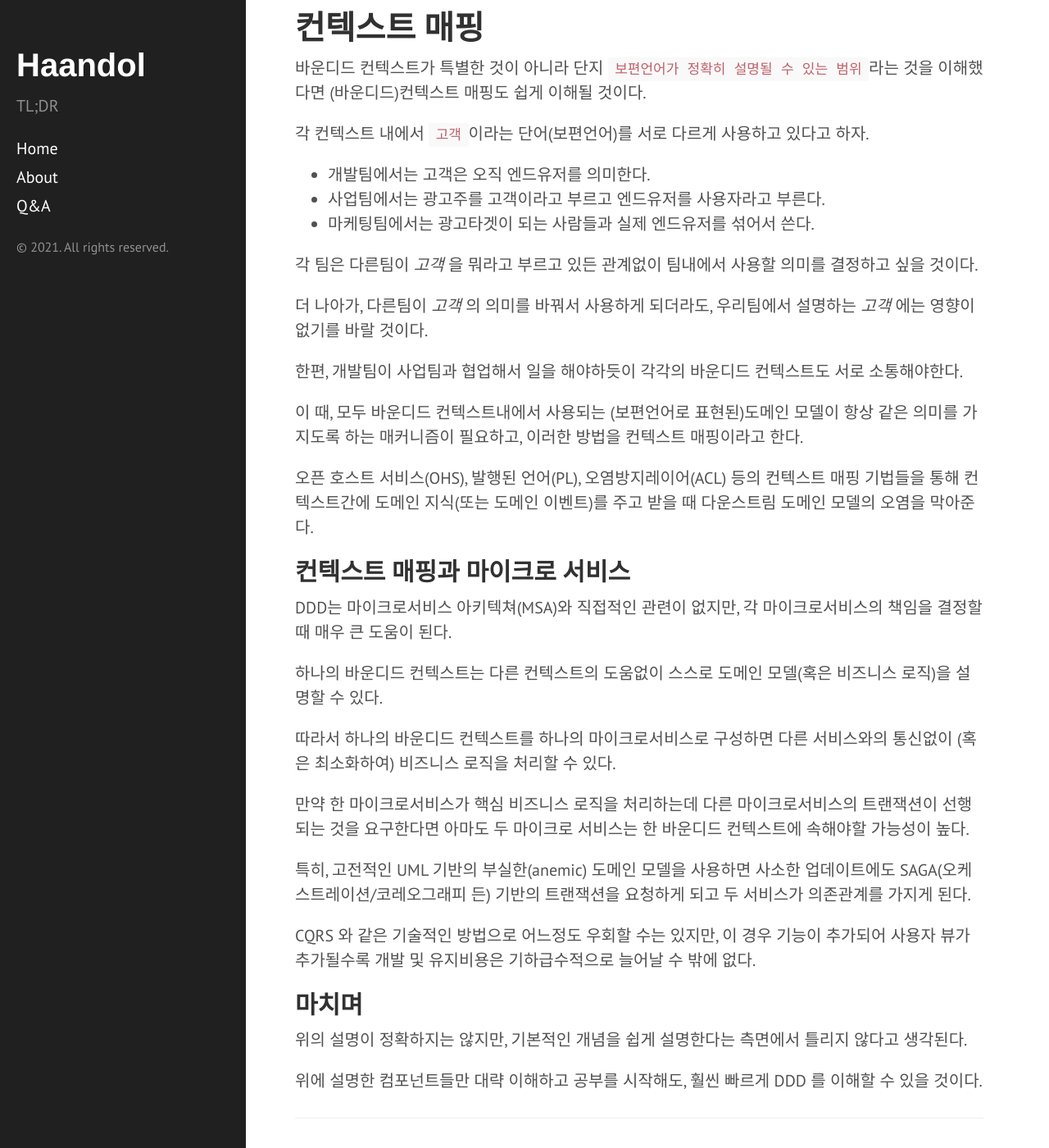
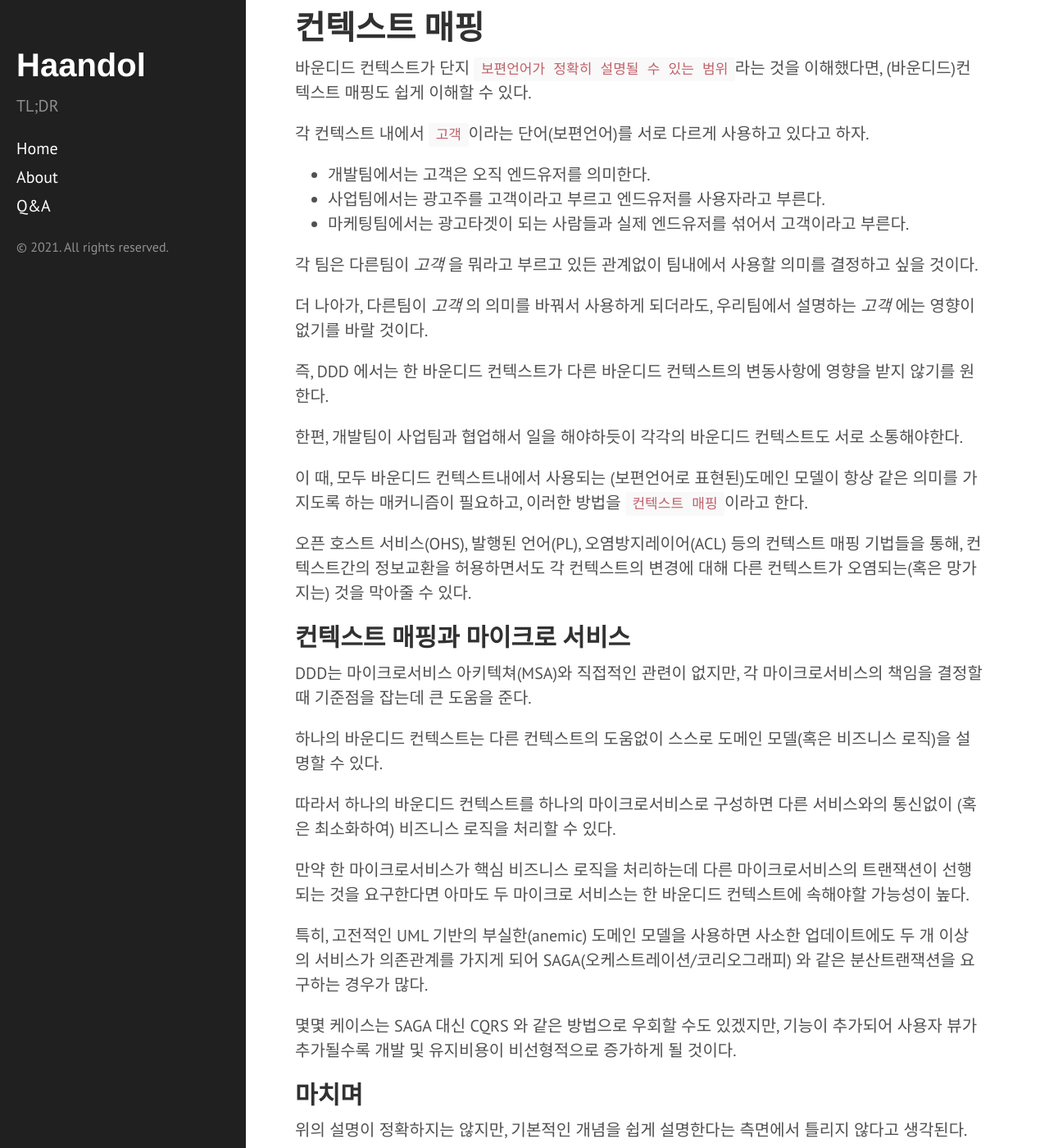
Before and after one commit to haandol/haandol.github.com, a Jekyll site: the page built from _posts/2021-10-11-thoughts-for-ddd-starters.md, in a window 1280 px wide and 1400 px high, scrolled down 3494 px. Shown: the whole window at 82% size. Built offline with Jekyll 4.4.1, drawn with Linux system fonts in a browser that asks for light colours; comment, search, counter and statistics services are not loaded; some of the changed text lies outside the part shown.

Commit message:
update ddd

```diff
--- a/_posts/2021-10-11-thoughts-for-ddd-starters.md
+++ b/_posts/2021-10-11-thoughts-for-ddd-starters.md
@@ -103,27 +103,29 @@ DDD 에서 `비즈니스 도메인 지식이 잘 반영된 코드` 를 다르게
 
 # 컨텍스트 매핑
 
-바운디드 컨텍스트가 특별한 것이 아니라 단지 `보편언어가 정확히 설명될 수 있는 범위`라는 것을 이해했다면 (바운디드)컨텍스트 매핑도 쉽게 이해될 것이다.
+바운디드 컨텍스트가 단지 `보편언어가 정확히 설명될 수 있는 범위`라는 것을 이해했다면, (바운디드)컨텍스트 매핑도 쉽게 이해할 수 있다.
 
 각 컨텍스트 내에서 `고객`이라는 단어(보편언어)를 서로 다르게 사용하고 있다고 하자.
 
 - 개발팀에서는 고객은 오직 엔드유저를 의미한다.
 - 사업팀에서는 광고주를 고객이라고 부르고 엔드유저를 사용자라고 부른다.
-- 마케팅팀에서는 광고타겟이 되는 사람들과 실제 엔드유저를 섞어서 쓴다.
+- 마케팅팀에서는 광고타겟이 되는 사람들과 실제 엔드유저를 섞어서 고객이라고 부른다.
 
 각 팀은 다른팀이 *고객* 을 뭐라고 부르고 있든 관계없이 팀내에서 사용할 의미를 결정하고 싶을 것이다.
 
 더 나아가, 다른팀이 *고객* 의 의미를 바꿔서 사용하게 되더라도, 우리팀에서 설명하는 *고객* 에는 영향이 없기를 바랄 것이다.
 
+즉, DDD 에서는 한 바운디드 컨텍스트가 다른 바운디드 컨텍스트의 변동사항에 영향을 받지 않기를 원한다.
+
 한편, 개발팀이 사업팀과 협업해서 일을 해야하듯이 각각의 바운디드 컨텍스트도 서로 소통해야한다.
 
-이 때, 모두 바운디드 컨텍스트내에서 사용되는 (보편언어로 표현된)도메인 모델이 항상 같은 의미를 가지도록 하는 매커니즘이 필요하고, 이러한 방법을 컨텍스트 매핑이라고 한다.
+이 때, 모두 바운디드 컨텍스트내에서 사용되는 (보편언어로 표현된)도메인 모델이 항상 같은 의미를 가지도록 하는 매커니즘이 필요하고, 이러한 방법을 `컨텍스트 매핑`이라고 한다.
 
-오픈 호스트 서비스(OHS), 발행된 언어(PL), 오염방지레이어(ACL) 등의 컨텍스트 매핑 기법들을 통해 컨텍스트간에 도메인 지식(또는 도메인 이벤트)를 주고 받을 때 다운스트림 도메인 모델의 오염을 막아준다.
+오픈 호스트 서비스(OHS), 발행된 언어(PL), 오염방지레이어(ACL) 등의 컨텍스트 매핑 기법들을 통해, 컨텍스트간의 정보교환을 허용하면서도 각 컨텍스트의 변경에 대해 다른 컨텍스트가 오염되는(혹은 망가지는) 것을 막아줄 수 있다.
 
 ## 컨텍스트 매핑과 마이크로 서비스
 
-DDD는 마이크로서비스 아키텍쳐(MSA)와 직접적인 관련이 없지만, 각 마이크로서비스의 책임을 결정할 때 매우 큰 도움이 된다.
+DDD는 마이크로서비스 아키텍쳐(MSA)와 직접적인 관련이 없지만, 각 마이크로서비스의 책임을 결정할 때 기준점을 잡는데 큰 도움을 준다.
 
 하나의 바운디드 컨텍스트는 다른 컨텍스트의 도움없이 스스로 도메인 모델(혹은 비즈니스 로직)을 설명할 수 있다.
 
@@ -131,15 +133,15 @@ DDD는 마이크로서비스 아키텍쳐(MSA)와 직접적인 관련이 없지
 
 만약 한 마이크로서비스가 핵심 비즈니스 로직을 처리하는데 다른 마이크로서비스의 트랜잭션이 선행되는 것을 요구한다면 아마도 두 마이크로 서비스는 한 바운디드 컨텍스트에 속해야할 가능성이 높다.
 
-특히, 고전적인 UML 기반의 부실한(anemic) 도메인 모델을 사용하면 사소한 업데이트에도 SAGA(오케스트레이션/코레오그래피 든) 기반의 트랜잭션을 요청하게 되고 두 서비스가 의존관계를 가지게 된다.
+특히, 고전적인 UML 기반의 부실한(anemic) 도메인 모델을 사용하면 사소한 업데이트에도 두 개 이상의 서비스가 의존관계를 가지게 되어 SAGA(오케스트레이션/코리오그래피) 와 같은 분산트랜잭션을 요구하는 경우가 많다.
 
-CQRS 와 같은 기술적인 방법으로 어느정도 우회할 수는 있지만, 이 경우 기능이 추가되어 사용자 뷰가 추가될수록 개발 및 유지비용은 기하급수적으로 늘어날 수 밖에 없다.
+몇몇 케이스는 SAGA 대신 CQRS 와 같은 방법으로 우회할 수도 있겠지만, 기능이 추가되어 사용자 뷰가 추가될수록 개발 및 유지비용이 비선형적으로 증가하게 될 것이다.
 
 ## 마치며
 
 위의 설명이 정확하지는 않지만, 기본적인 개념을 쉽게 설명한다는 측면에서 틀리지 않다고 생각된다.
 
-위에 설명한 컴포넌트들만 대략 이해하고 공부를 시작해도, 훨씬 빠르게 DDD 를 이해할 수 있을 것이다.
+위에 설명한 컴포넌트들만 대략 이해하고 공부를 시작해도, 훨씬 빠르게 DDD를 이해할 수 있을 것이다.
 
 ----
 
```
